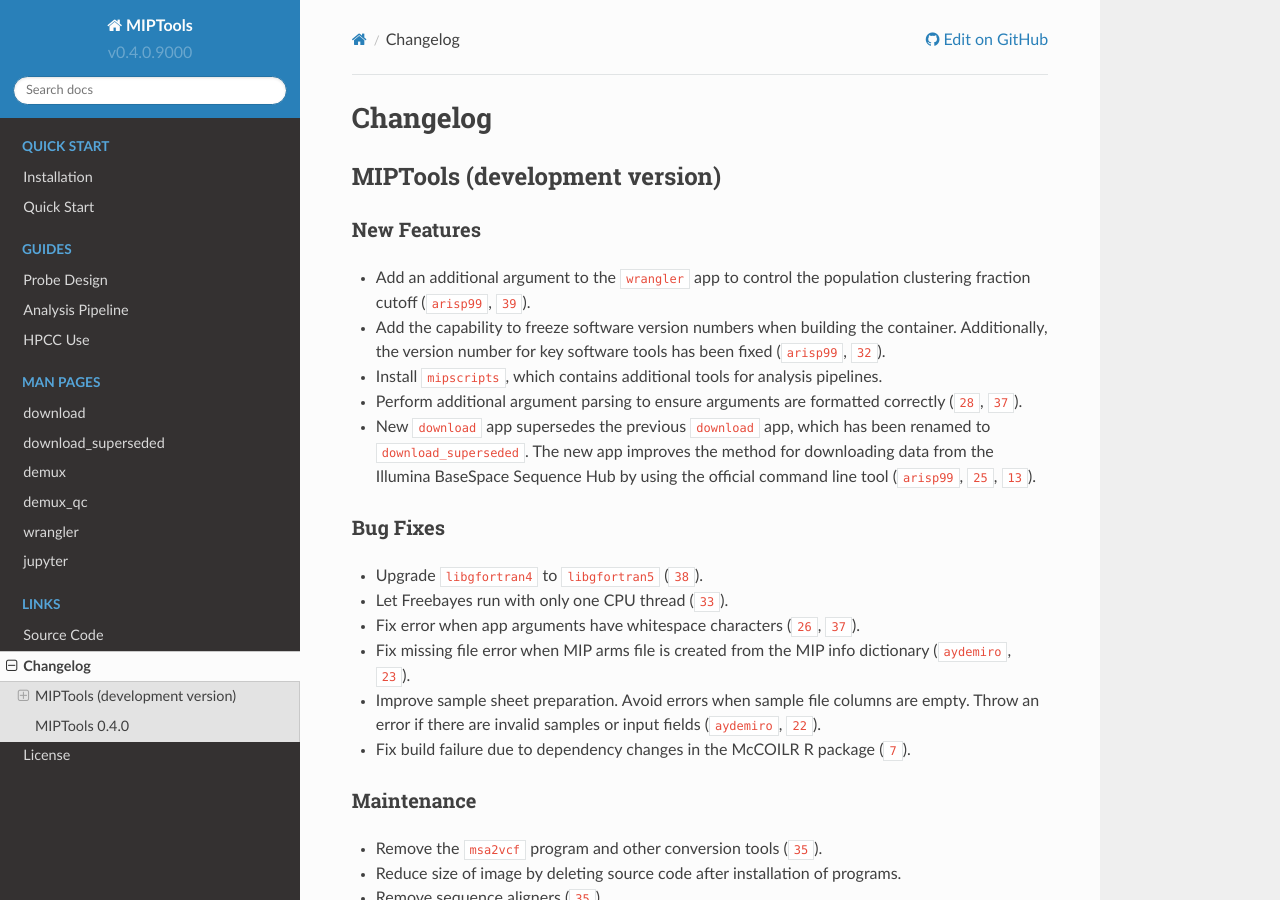
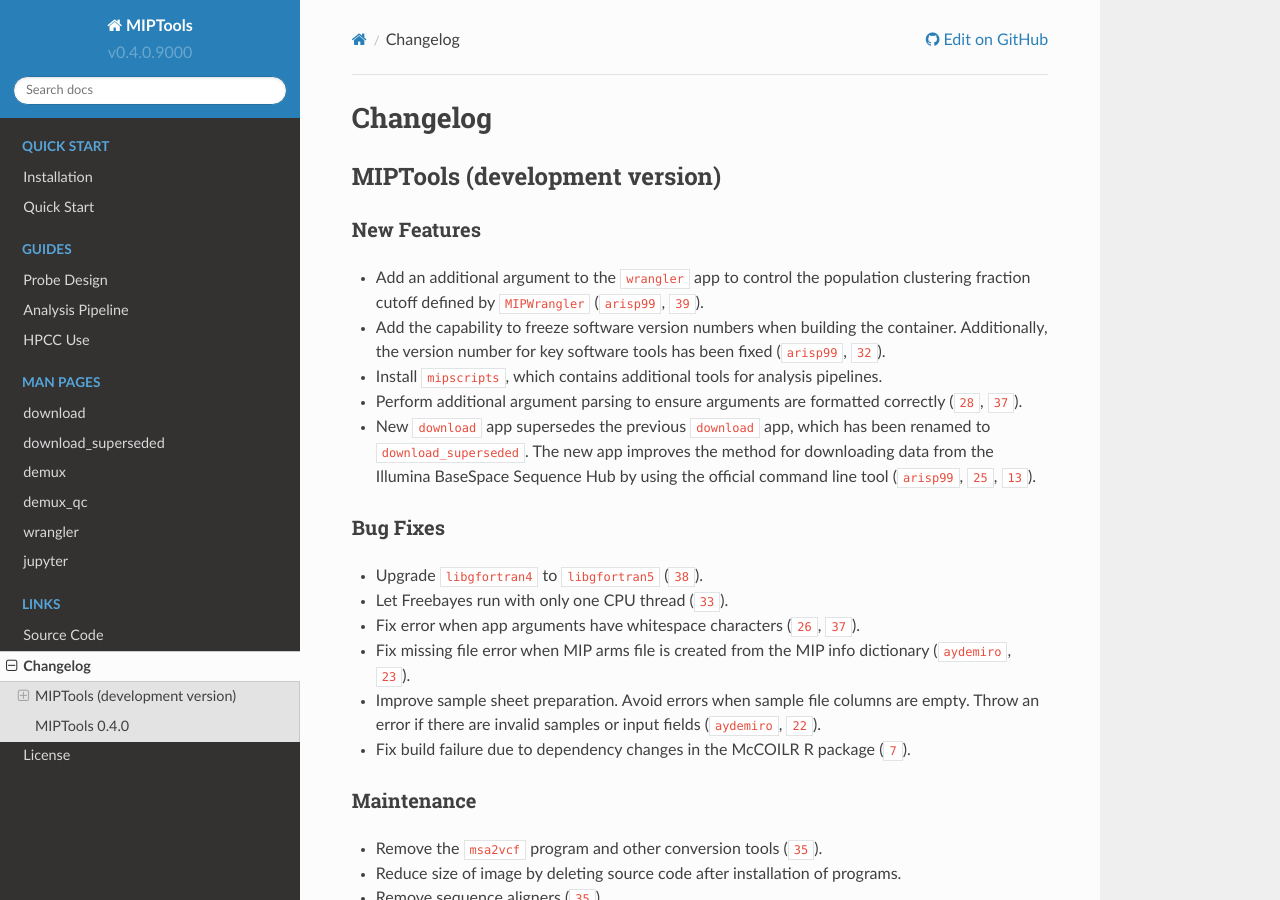
Before and after one commit to bailey-lab/MIPTools, a Sphinx documentation site: the page built from docs/CHANGELOG.rst, in a window 1280 px wide and 900 px high. Built offline with Sphinx 7.4.7 and the Read the Docs theme 2.0.0, drawn with Linux system fonts in a browser that asks for light colours; cross-references to code outside the pages are shown as plain code.

Commit message:
Update changelog

```diff
--- a/docs/CHANGELOG.rst
+++ b/docs/CHANGELOG.rst
@@ -9,7 +9,8 @@ New Features
 ------------
 
 -  Add an additional argument to the ``wrangler`` app to control the population
-   clustering fraction cutoff (:github:user:`arisp99`, :github:pull:`39`).
+   clustering fraction cutoff defined by :github:repo:`MIPWrangler
+   <bailey-lab/MIPWrangler>` (:github:user:`arisp99`, :github:pull:`39`).
 -  Add the capability to freeze software version numbers when building the
    container. Additionally, the version number for key software tools has been
    fixed (:github:user:`arisp99`, :github:pull:`32`).
```
